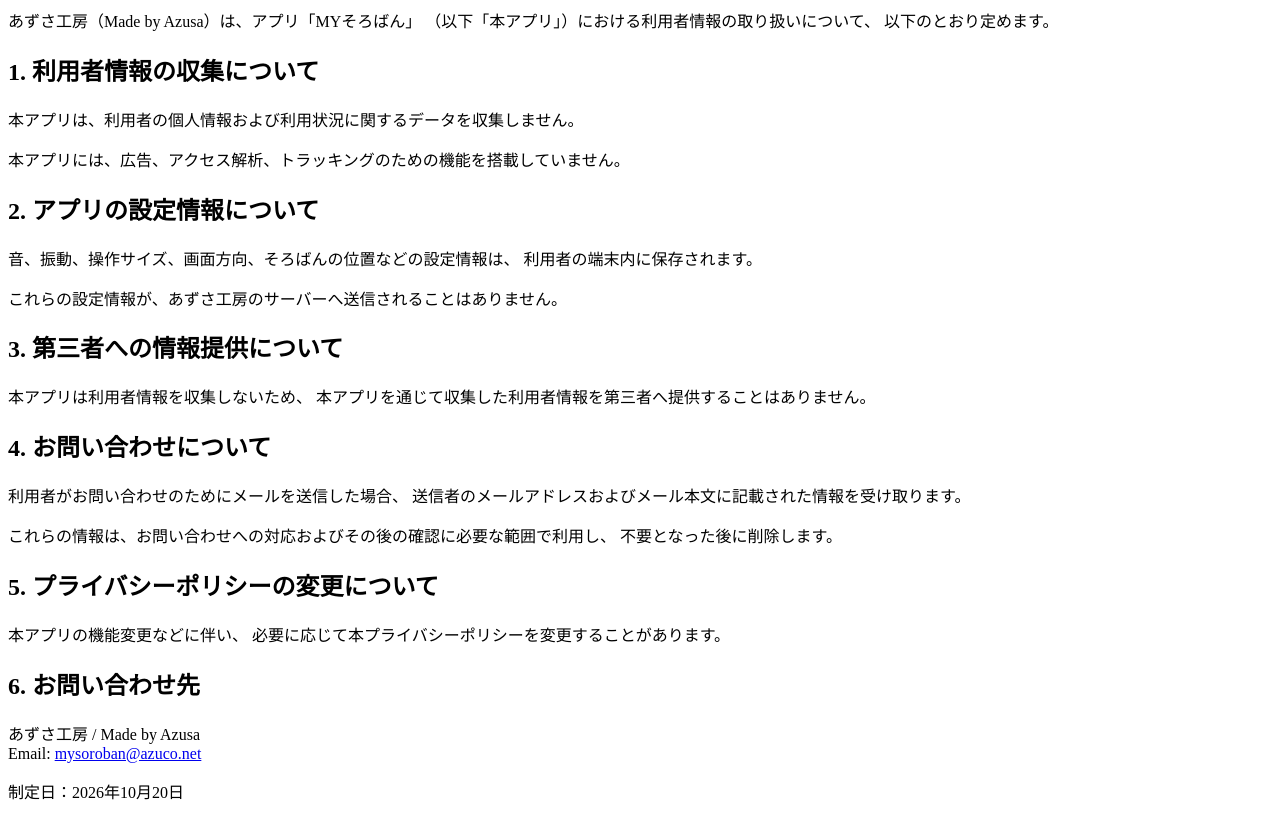
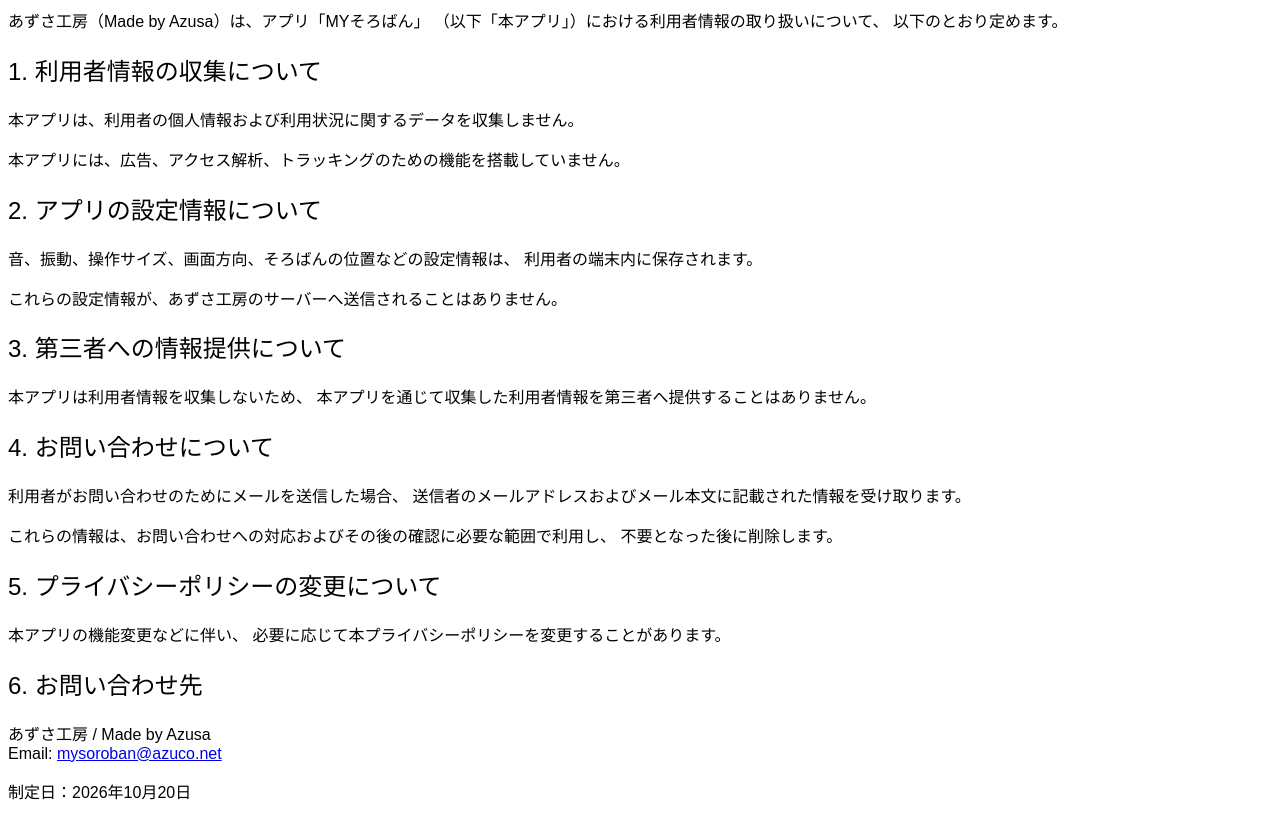
Before and after one commit to azusa-kobo/azusa-kobo-site, a plain HTML site: page privacy.html in a window 1280 px wide. Shown: the part 81-900 px from the top of the page. Drawn offline with Linux system fonts and the light colour scheme.

Commit message:
Enhance privacy.html with CSS styles
Add custom styles for body and headings in privacy.html

```diff
--- a/privacy.html
+++ b/privacy.html
@@ -4,6 +4,17 @@
   <meta charset="UTF-8">
   <meta name="viewport" content="width=device-width, initial-scale=1.0">
   <title>プライバシーポリシー | MYそろばん</title>
+<style>
+  body {
+    font-family: "Hiragino Maru Gothic ProN",
+                 "Hiragino Maru Gothic Pro",
+                 sans-serif;
+  }
+
+  h1, h2, h3 {
+    font-weight: 500;
+  }
+</style>
 </head>
 
 <body>
```
